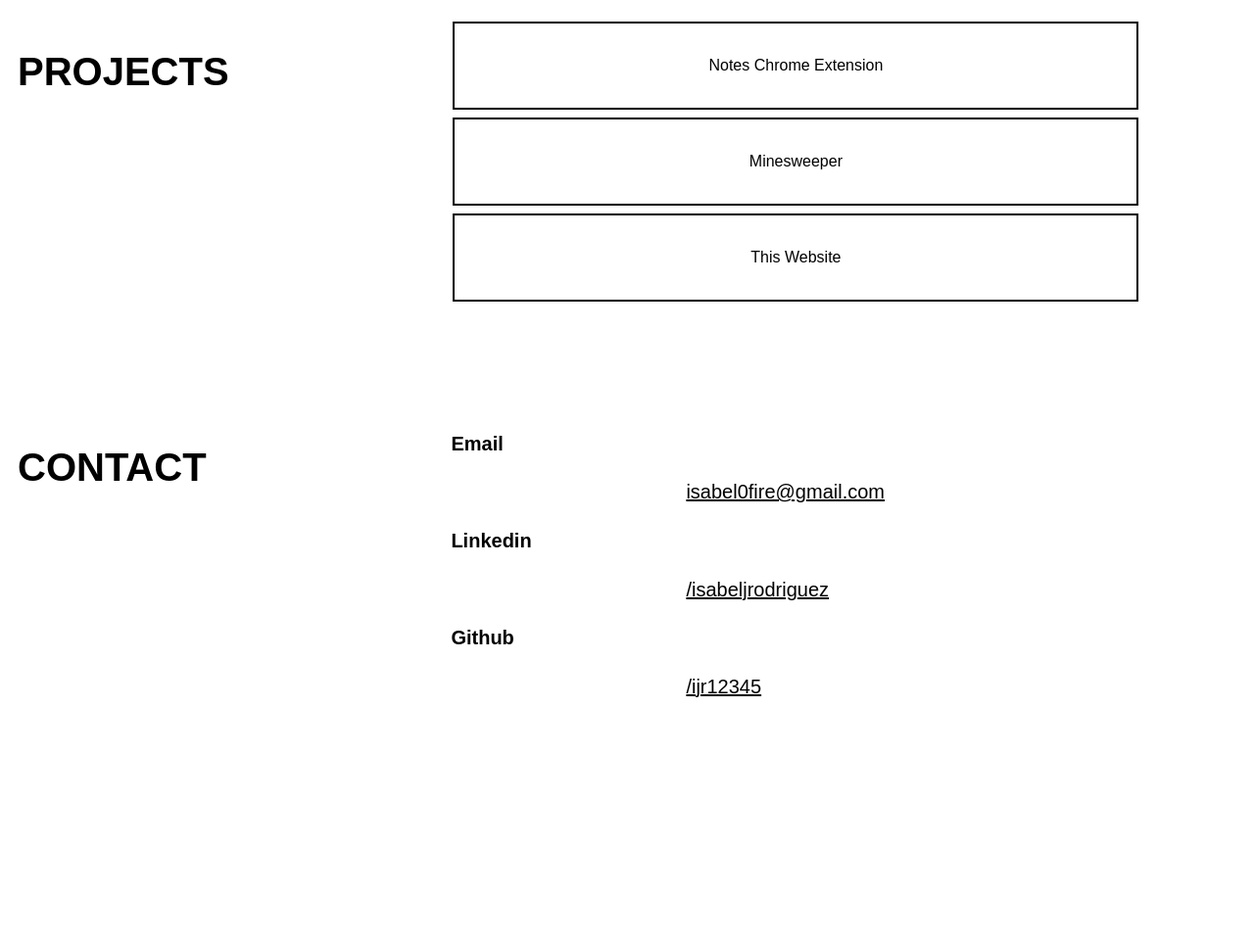
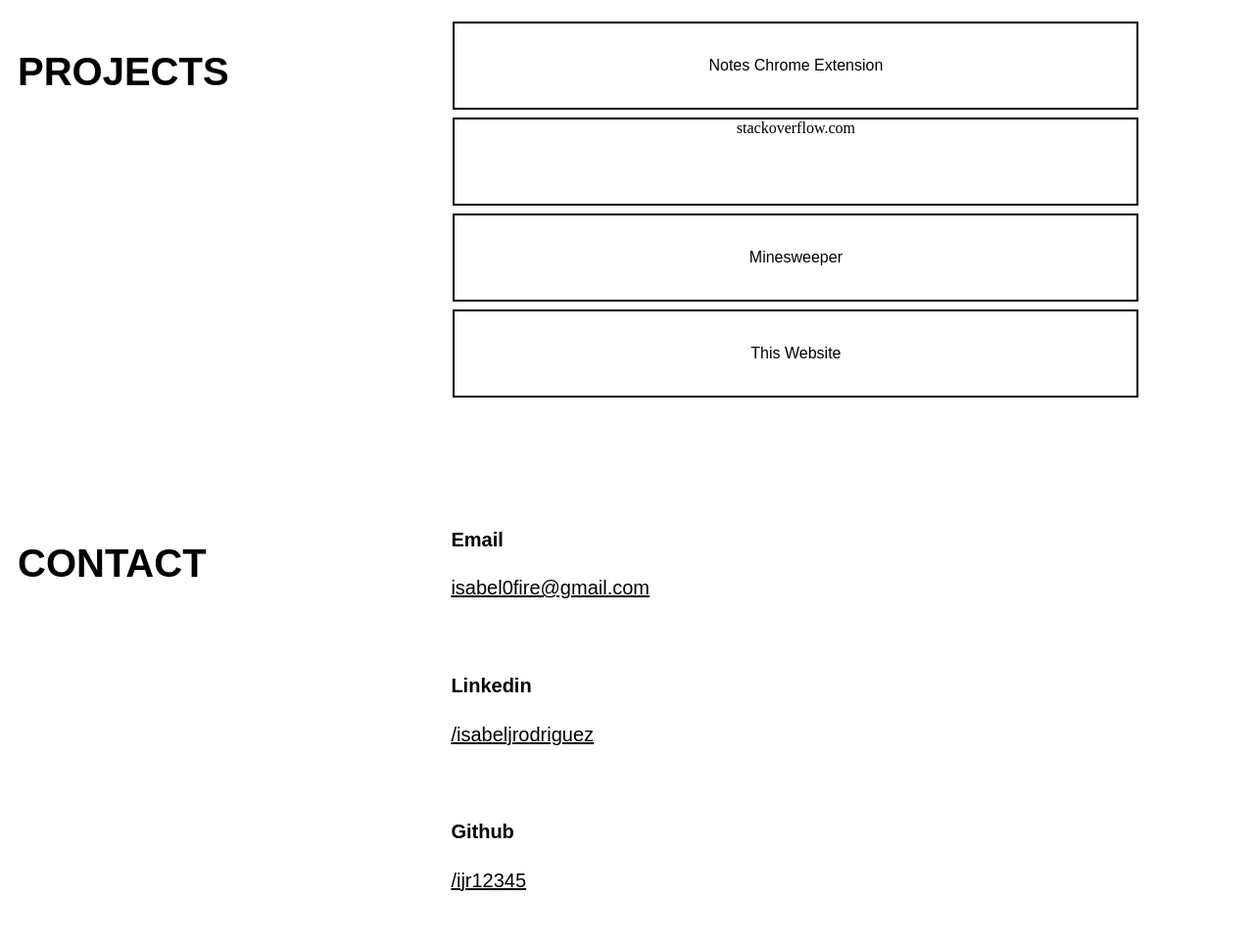
Before and after one commit to ijr12345/ijr12345.github.io, a plain HTML site: page index.html in a window 1280 px wide. Shown: the part 720-1684 px from the top of the page at 98% size. Before the commit the page ends 1567 px from the top, so only its background shows below. Drawn offline with Linux system fonts and the light colour scheme.

Commit message:
links and contact

```diff
--- a/index.html
+++ b/index.html
@@ -49,6 +49,8 @@ contact - linked in, email, github
       <div class="column right" style="background-color: white;">
 
         <button class="button button1">Notes Chrome Extension</button>
+        <a href="http://stackoverflow.com" class="button button1">stackoverflow.com</a>
+
         <button class="button button1">Minesweeper</button>
         <button class="button button1">This Website</button>
 
--- a/style.css
+++ b/style.css
@@ -79,7 +79,7 @@ h2 {
     font-family: Arial, Helvetica, sans-serif;
     font-size: 40px;
     font-weight: 650;
-    padding-left: 0;
+    padding-left: 240;
 }
 
 h3 {
@@ -95,7 +95,8 @@ h4 {
     font-family: Arial, Helvetica, sans-serif;
     font-size: 20px;
     font-weight: 50;
-    padding-left: 240px;
+    padding-left: 0px;
+    padding-bottom: 50px;
     text-decoration: underline;
 }
 
```
